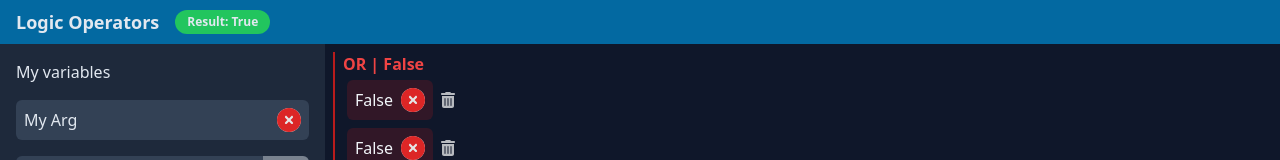
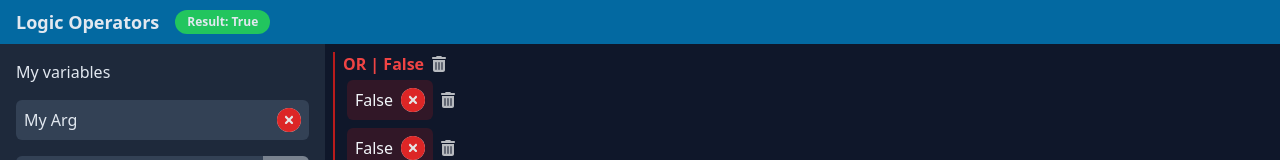
Before and after one commit to zFunx/logical-operators, a Next.js app: page / in a window 1280 px wide. Shown: the top 160 px of the page. Built offline with nearby package versions, Linux system fonts and the light colour scheme.

Commit message:
Remove root

```diff
--- a/src/components/Operation/Operation.js
+++ b/src/components/Operation/Operation.js
@@ -21,7 +21,7 @@ const createOperand = (operand, variables, ops, results, updateConstant, rootUpd
 const Operation = ({ operator, operands, ...props }) => {
     return (
         <div className={`border-l-2 ${props.result ? 'border-green-700 hover:border-green-500' : 'border-red-700 hover:border-red-500'} ml-2 my-2 pl-2 text-slate-100 w-28`}>
-            <div className={`font-bold flex gap-2 w-max cursor-pointer ${props.result ? 'text-green-500' : 'text-red-500'}`} onClick={() => props.updateOp(props.operatorKey, operator == 'and' ? 'or' : 'and')}><div><span className='uppercase'>{operator}</span> | <span className='capitalize'>{props.result.toString()}</span></div> {props.numOfOperandsInParent > 2 && <DelButton onClick={() => props.delOp(props.parentkey, props.operatorKey)} />}</div>
+            <div className={`font-bold flex gap-2 w-max cursor-pointer ${props.result ? 'text-green-500' : 'text-red-500'}`}><div onClick={() => props.updateOp(props.operatorKey, operator == 'and' ? 'or' : 'and')}><span className='uppercase'>{operator}</span> | <span className='capitalize'>{props.result.toString()}</span></div> {props.numOfOperandsInParent > 2 && <DelButton onClick={() => props.delOp(props.parentkey, props.operatorKey)} />}</div>
             {operands.map(operand => <div key={operand.id} className='p-1'>{createOperand(operand, props.variables, props.ops, props.results, (operandId, val) => props.updateConstant(props.operatorKey, operandId, val), props.updateConstant, (operandId, val) => props.updateVar(props.operatorKey, operandId, val), props.updateVar, props.delOp, props.operatorKey, props.delArgOrConstant, operands.length, props.createConstant, props.createArg, props.createOp, props.updateOp)}</div>)}
             <div className='ml-0 mt-2'>
                 <Dropdown options={['Constant', 'Argument', 'AND', 'OR']} label="+ Add"
--- a/src/pages/index.js
+++ b/src/pages/index.js
@@ -96,10 +96,14 @@ export default function Home() {
     setOps(tempOps)
   }
   const delOp = (parentkey, opKey) => {
+    if ('root' == parentkey) {
+      setOps({})
+      setResults({})
+    }
+    else {
       const tempOps = { ...ops };
-    if (parentkey) {
       tempOps[parentkey].operands = tempOps[parentkey].operands.filter(operand => operand.op != opKey)
-    }
+
       delete tempOps[opKey]
 
       const tempResults = { ...results }
@@ -107,6 +111,8 @@ export default function Home() {
 
       setOps(tempOps)
       setResults(tempResults)
+    }
+
   }
   const delArgOrConstant = (parentkey, opId) => {
     const tempOps = { ...ops };
@@ -162,7 +168,7 @@ export default function Home() {
         <div className='basis-60'>
           <Variables variables={variables} setVariables={setVariables} />
         </div>
-        <Operation operatorKey="firstOp" {...ops.firstOp} ops={ops} variables={variables} result={results.firstOp} results={results} updateConstant={updateConstant} updateVar={updateVar} delOp={delOp} delArgOrConstant={delArgOrConstant} numOfOperandsInParent={0} createConstant={createConstant} createArg={createArg} createOp={createOp} updateOp={updateOp}/>
+        {Object.keys(ops).length > 0 && <Operation parentkey="root" operatorKey="firstOp" {...ops.firstOp} ops={ops} variables={variables} result={results.firstOp} results={results} updateConstant={updateConstant} updateVar={updateVar} delOp={delOp} delArgOrConstant={delArgOrConstant} numOfOperandsInParent={3} createConstant={createConstant} createArg={createArg} createOp={createOp} updateOp={updateOp} />}
       </div>
     </div>
   )
```
Lines whose indentation alone changed are shown as unchanged.
